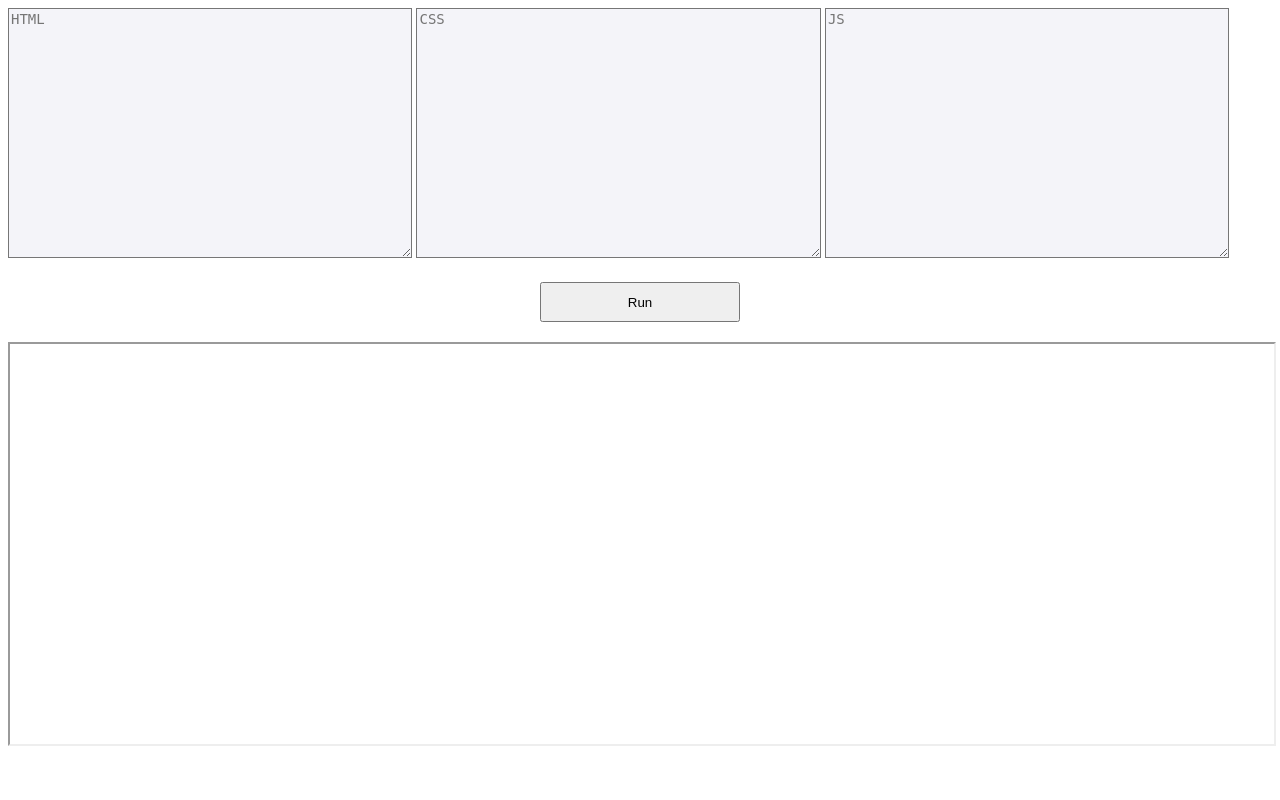
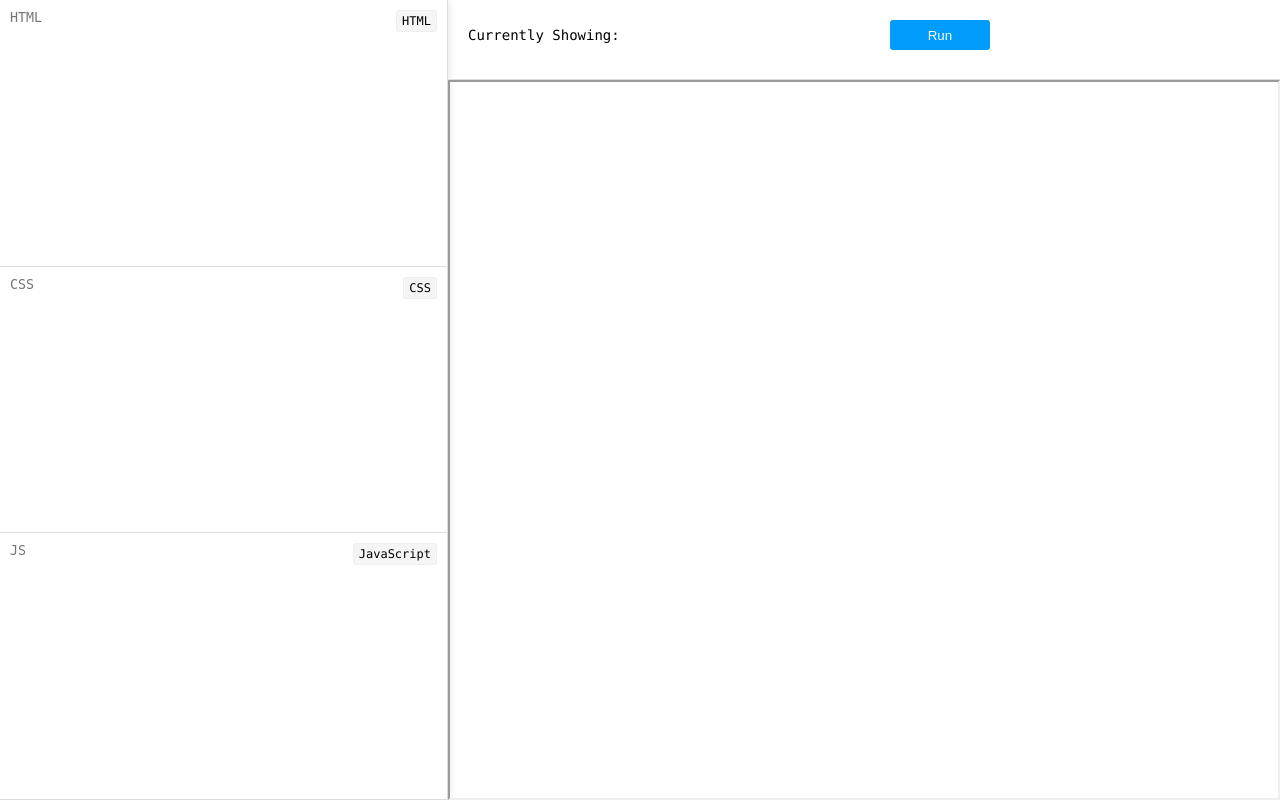
Before and after one commit to SwarajGK/codepen, a PHP site: page / in a window 1280 px wide. Run offline with PHP 8.4, Linux system fonts and the light colour scheme.

Commit message:
added code changes for the new ui

```diff
--- a/css/style.css
+++ b/css/style.css
@@ -1,40 +1,99 @@
-.blocks {
-  width: 32%;
-  height: 250px;
-  overflow: scroll;
-  background: #f4f4f9;
-  font-size: 14px;
+.run-wrapper {
+  text-align: center;
 }
 
-.property-block {
-  text-align: left;
-}
-
-.property-value {
-  text-align: left;
-  padding: 20px 40px 20px 10px;
-  border: 2px solid gray;
-  margin-bottom: 5px;
+.run-button {
+  width: 100px;
+  height: 30px;
+  background-color: #009cfc;
+  border: none;
+  color: white;
+  border-radius: 3px;
   cursor: pointer;
 }
 
-.property-value--active {
-  border-color: blue;
+.run-button:hover {
+  background-color: #236999;
 }
 
-iframe {
-  bottom: 0;
-  position: relative;
-  width: 100%;
-  height: 400px;
+
+* {
+  margin: 0;
+  padding: 0;
+  outline: 0;
+  box-sizing: border-box;
 }
 
-.run-wrapper {
-  text-align: center;
-  padding: 20px;
+.aside {
+  width: 35%;
+  border-right: 1px solid #ddd;
+  box-shadow: 0 0 8px #ddd;
+  float: left;
+  height: 100%;
 }
 
-.run-button {
-  width: 200px;
-  height: 40px;
+.demo {
+  width: 65%;
 }
+
+.header {
+  border-bottom: 1px solid #ddd;
+  padding: 20px;
+  height: 10%;
+}
+
+html, body, .demo {
+  height: 100%;
+}
+
+.aside div {
+  width: 100%;
+  height: 215px;
+  min-height: 33.33%;
+  border-bottom: 1px solid #ddd;
+  position: relative;
+}
+
+.aside textarea {
+  width: 100%;
+  resize: none;
+  height: 100%;
+  border: 0;
+  padding: 10px;
+  color: #333;
+}
+
+.aside span {
+  position: absolute;
+  top: 10px;
+  right: 10px;
+  border: 1px solid #eee;
+  border-radius: 3px;
+  background-color: #f5f5f5;
+  padding: 3px 5px;
+  font-size: 12px;
+  font-family: menlo;
+}
+
+.header:after {
+  clear: both;
+  display: table;
+  content: '';
+}
+
+.demo {
+  float: left;
+  font-family: menlo;
+}
+
+h3 {
+  font-size: 14px;
+  font-weight: 300;
+  line-height: 30px;
+  float: left;
+}
+.demo-main {
+  width: 100%;
+  height: 580px;
+  min-height: 90%;
+}
--- a/index.html
+++ b/index.html
@@ -1,4 +1,5 @@
 <html>
+
 <head>
   <title>Code Editor</title>
   <meta name="viewport" content="width=device-width, initial-scale=1" />
@@ -6,14 +7,29 @@
 </head>
 
 <body>
+  <div class="main">
+    <div class="aside">
+      <div>
+        <span>HTML</span>
         <textarea class="blocks" id="html" placeholder="HTML"></textarea>
-    <textarea class="blocks" id="css" placeholder="CSS"></textarea>
+      </div>
+      <div><span>CSS</span><textarea class="blocks" id="css" placeholder="CSS"></textarea></div>
+      <div><span>JavaScript</span>
         <textarea class="blocks" id="js" placeholder="JS"></textarea>
+      </div>
+    </div>
+    <div class="demo">
+      <div class="header">
+        <h3>Currently Showing: <strong id="title-text"></strong></h3>
         <div class="run-wrapper">
           <button id="run" class="run-button">Run</button>
         </div>
-    <iframe id="code"></iframe>
+      </div>
+      <iframe class="demo-main" id="code"></iframe>
+    </div>
+  </div>
   <script type="text/javascript" src="./script/utils.js"></script>
   <script type="text/javascript" src="./script/app.js"></script>
 </body>
+
 </html>
--- a/script/app.js
+++ b/script/app.js
@@ -63,6 +63,7 @@ function fetchJs(property) {
   addScript('./properties/'+property+'.js', function () {
     var codeData = getData();
     updateCode(codeData.html, codeData.css, codeData.js, property);
+    document.getElementById('title-text').innerText = property;
   })
 }
 
```
Lines whose indentation alone changed are shown as unchanged.
